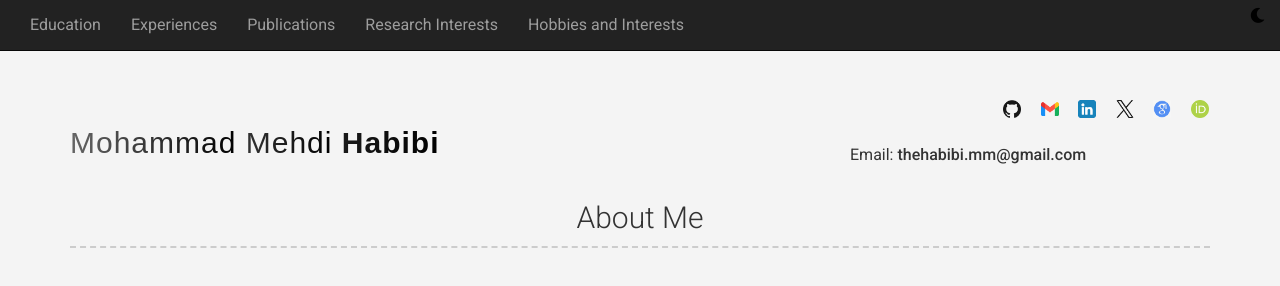
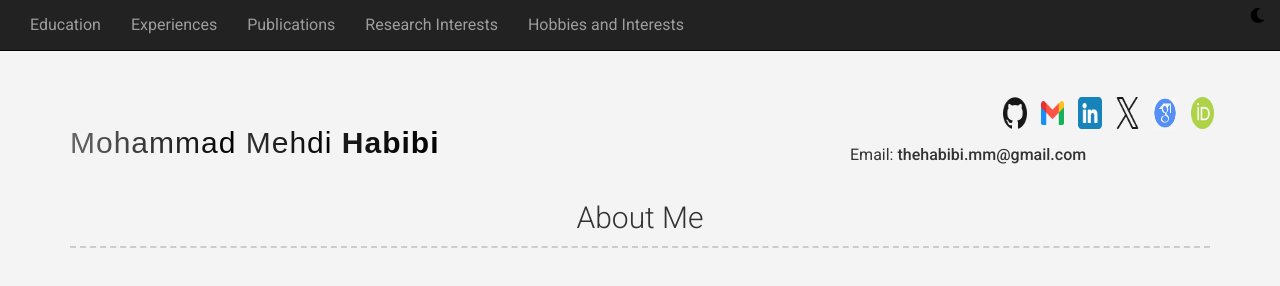
Before and after one commit to HabibiMehdi/HabibiMehdi.github.io, a Jekyll site: the page built from index.md, in a window 1280 px wide. Shown: the top 286 px of the page. Built offline with Jekyll 4.4.1, drawn with Linux system fonts in a browser that asks for light colours; nearby versions of some CDN libraries; a style sheet for code colours, icons or effects is not loaded.

Commit message:
Update base.scss

```diff
--- a/_sass/base.scss
+++ b/_sass/base.scss
@@ -170,8 +170,8 @@ body {
    Custom Icons
 ======================== */
 .custom-icons img {
-  width: 22px;
-  height: 22px;
+  width: 36px;
+  height: 36px;
   margin: 0 6px;
   padding: 2px;
   border-radius: 4px;
```
